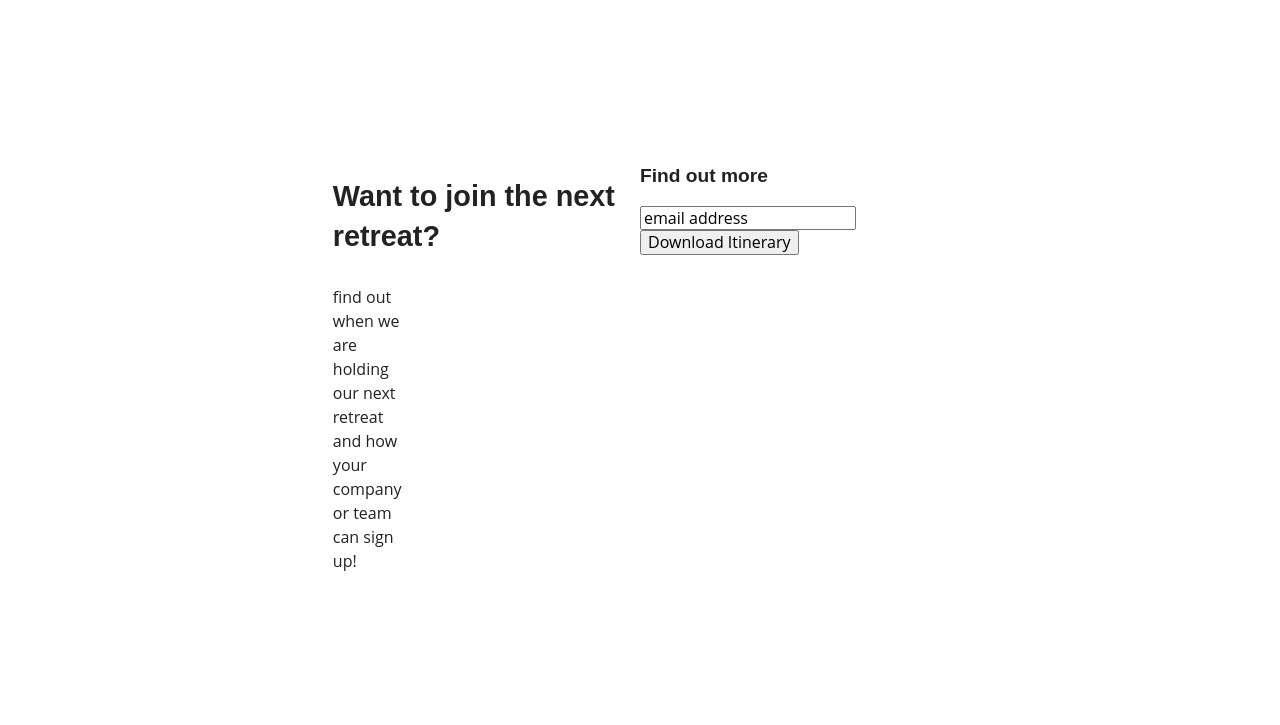
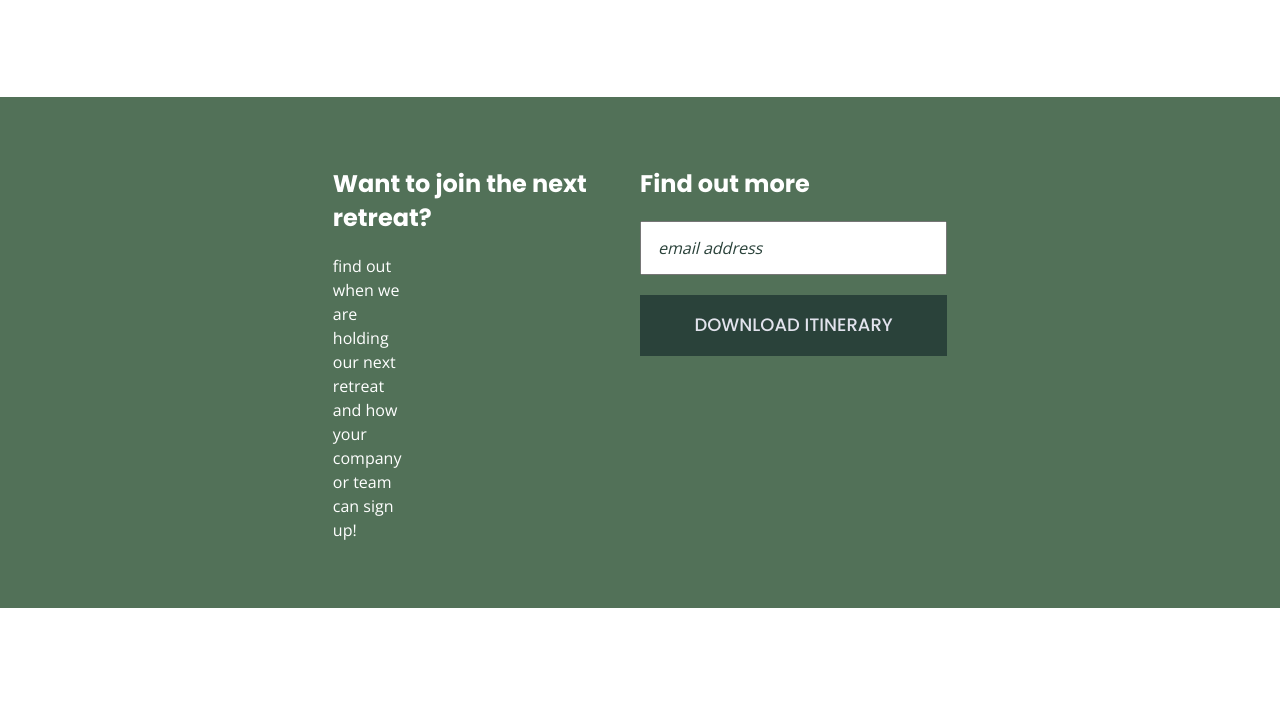
Before and after one commit to the-coding-witch/unplugged-retreat, a plain HTML site: page index.html in a window 1280 px wide. Shown: the part 342-1067 px from the top of the page. Drawn offline with nearby package versions, Linux system fonts and the light colour scheme; a script that the page names is missing.

Commit message:
added additional text styles and background colors

```diff
--- a/css/main.css
+++ b/css/main.css
@@ -96,6 +96,7 @@ html {
 body {
   font-family: 'Open Sans', sans-serif;
   font-size: 1em;
+  color: #ffffff;
 }
 
 ul,
@@ -108,14 +109,22 @@ a {
   text-decoration: none;
 }
 
-h2 {
+h1,
+h2,
+h3 {
   font-family: 'Poppins', sans-serif;
-  font-size: 1.2em;
 }
 
-h3, h4 {
-  font-family: 'Poppins', sans-serif;
-  font-size: 1.8em;
+h1 {
+  font-size: 2em;
+}
+
+h2 {
+  font-size: 1.5em;
+}
+
+h3 {
+  font-size: 1.2em;
 }
 
 p {
@@ -134,13 +143,18 @@ address {
   font-style: normal;
 }
 
-.content-wrapper {
-
+header,
+footer {
+  background-color: #202322;
 }
 
+aside {
+  background-color: #527158;
+}
 
-
-
+.reviews {
+  background-color: #2a423a;
+}
 
 /***************MOBILE*****************/
 
@@ -243,6 +257,8 @@ footer .copyright {
 
 /**************MB HERO AREA**********************/
 
+
+
 .hero-area {
   display: flex;
   width: 90%;
@@ -257,6 +273,32 @@ aside {
   justify-content: center;
   align-items: center;
   flex-flow: row wrap;
+}
+
+aside .form {
+  margin-top: 30px;
+}
+
+input[type=text] {
+  box-sizing: border-box;
+  width: 100%;
+  color: #2a423a;
+  font-style: italic;
+  padding: 1em;
+}
+
+input[type=button] {
+  width: 100%;
+  padding: 20px 0;
+  margin-top: 20px;
+  background-color: #2a423a;
+  font-family: 'Poppins', Helvetica, Arial, sans-serif;
+  font-weight: 500;
+  font-size: 1.125em;
+  color: #e2e3ed;
+  border: none;
+  text-align: center;
+  text-transform: uppercase;
 }
 
 /**************MB FEATURES**********************/
@@ -508,6 +550,10 @@ aside .content-wrapper .form {
 
 /**************TB REVIEWS******************/
 
+.reviews {
+  border: solid #2a423a 1px;
+}
+
 .reviews .content-wrapper {
   display: flex;
   flex-flow: row wrap;
@@ -678,7 +724,7 @@ aside .form-description p {
   width: 25%;
 }
 
-/************ DT FEATURES**************/
+/************DT FEATURES**************/
 
 .features .content-wrapper {
   display: flex;
@@ -703,6 +749,10 @@ aside .form-description p {
 }
 
 /**************DT REVIEWS******************/
+
+.reviews {
+  border: solid #2a423a 1px;
+}
 
 .reviews .content-wrapper {
   display: flex;
--- a/index.html
+++ b/index.html
@@ -20,6 +20,10 @@
   <link rel="stylesheet" href="css/main.css">
 
   <meta name="theme-color" content="#fafafa">
+
+<!----------GOOGLE FONTS-------------->
+  <link href="https://fonts.googleapis.com/css?family=Open+Sans:400,700|Poppins:500,700" rel="stylesheet">
+
 </head>
 
 <body>
@@ -43,6 +47,7 @@
 
 <!------------------------------MAIN------------------------------->
 <!---------------HERO AREA------------------->
+
 <main>
     <div class="content-wrapper">
         <section class="hero-area">
@@ -56,7 +61,7 @@
     <aside>
         <div class="content-wrapper">
             <section class="form-description">
-                <h3>Want to join the next retreat?</h3>
+                <h2>Want to join the next retreat?</h2>
                 <p>find out when we are holding our next retreat and how your company or team can sign up!</p>
 
             </section>
@@ -113,7 +118,7 @@
     <section class="reviews">
         <div class="content-wrapper">
 
-            <h2>Be a better team in 5 days, like these.</h2>
+            <h1>Be a better team in 5 days, like these.</h1>
 
             <section class="reviews-items">
 
@@ -123,9 +128,9 @@
 
                 <article>
                     <div class="info">
-                        <h3>LaCrue Bottling Co.<br>
+                        <h2>LaCrue Bottling Co.<br>
                             October 2017
-                        </h3>
+                        </h2>
                         <p>Lorem ipsum dolor sit amet, consectetur adipiscing elit, sed do eiusmod tempor incididunt ut labore et dolore magna aliqua. Ut enim ad minim veniam, quis nostrud exercitation ullamco laboris nisi ut aliquip ex ea commodo consequat. Duis aute irure dolor in reprehenderit in voluptate velit esse cillum dolore eu fugiat nulla pariatur. Excepteur sint occaecat cupidatat non proident, sunt in culpa qui officia deserunt mollit anim id est laborum.</p>
                     </div>
                 </article>
```
Also changed, not shown: img/rawpixel-800820-unsplash1.jpg (renamed from Assets/rawpixel-800820-unsplash1.jpg), img/unpluggedlogo.png (renamed from Assets/unpluggedlogo.png), 5 other files.
